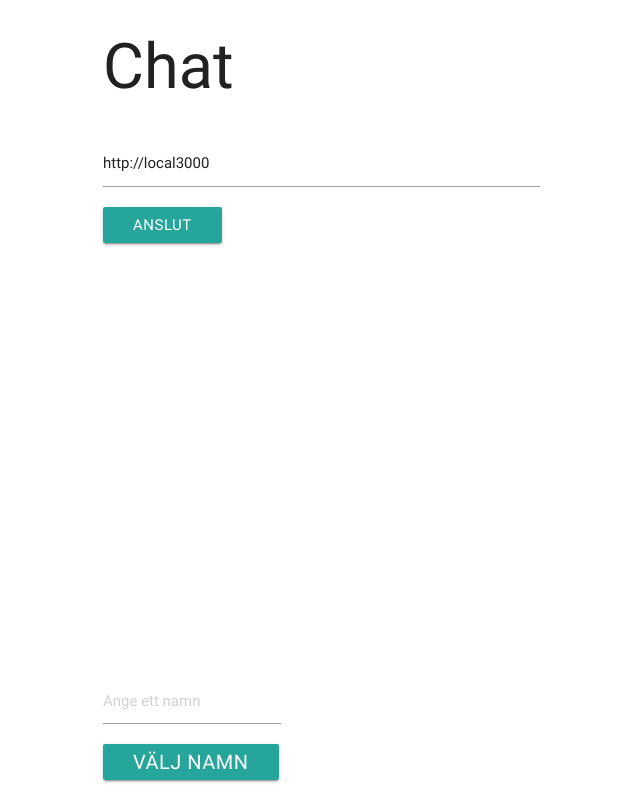
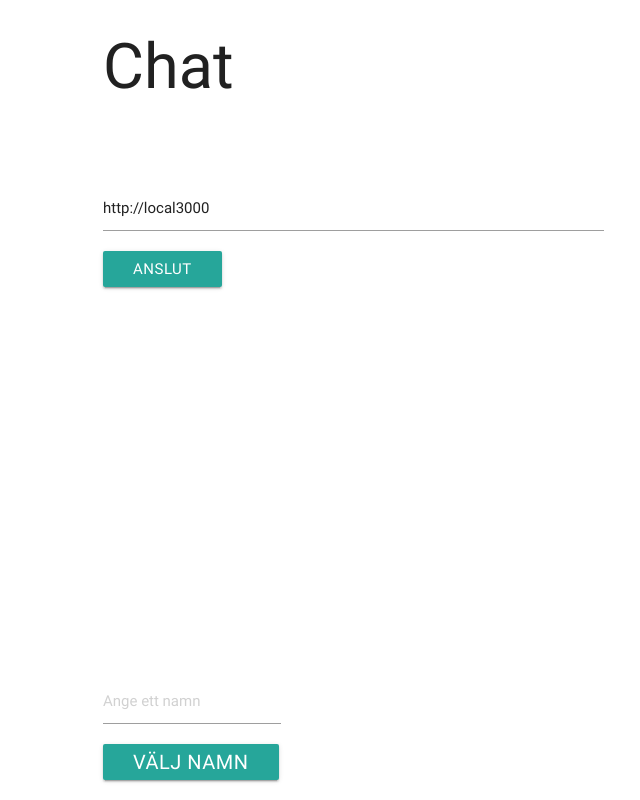
Before and after one commit to gtcodes/gtchat, an Angular app in the folder client/: page / in a window 1280 px wide. Shown: the whole page, without its empty margins (89-729 px from the left). Built offline with nearby package versions, Linux system fonts and the light colour scheme; what angular2-materialize would draw is missing.

Commit message:
Adds css to manage overflow

```diff
--- a/client/src/app/chat-viewer/chat-viewer.component.css
+++ b/client/src/app/chat-viewer/chat-viewer.component.css
@@ -0,0 +1,13 @@
+.wrapper {
+    margin-bottom: 40px;
+    position: absolute;
+    bottom: 100px;
+    top: 170px;
+    width: 80%;
+}
+
+.wrapper ul {
+    height: 100%;
+    width: 100%;
+    overflow: auto;
+}
--- a/client/src/app/chat-viewer/chat-viewer.component.html
+++ b/client/src/app/chat-viewer/chat-viewer.component.html
@@ -1,5 +1,5 @@
 <h3 *ngIf='ip'>ip: {{ip}}</h3>
-<div materialize>
+<div class="wrapper" materialize>
   <ul *ngIf='connection'>
     <li *ngFor='let message of messages'>
       <div *ngIf='!message.type'>
```
